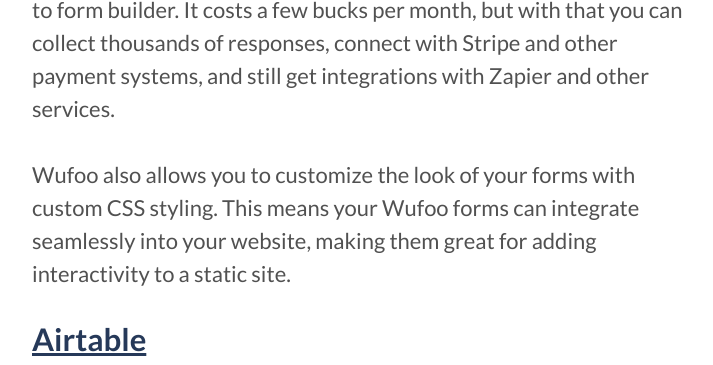
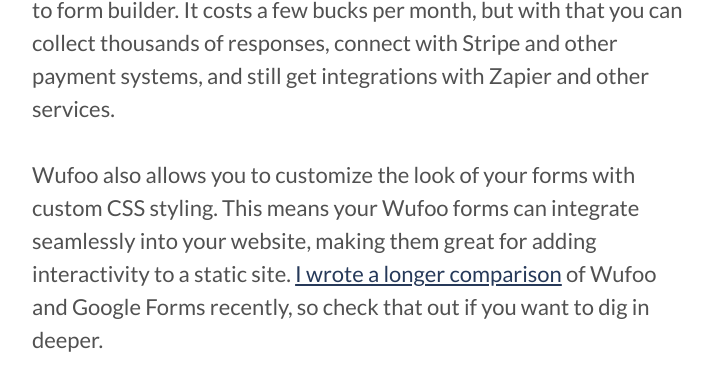
Before and after one commit to karllhughes/personal-blog-5, a Jekyll site: the page built from _posts/2020-11-16-google-forms-alternatives.md, in a window 1280 px wide and 900 px high, scrolled down 2940 px, cut to the strip 0-365 px from the top of the window. Shown: the whole strip, without its empty margins (278-991 px from the left). Built offline with Jekyll 4.4.1, drawn with Linux system fonts in a browser that asks for light colours; some of the changed text lies outside the part shown.

Commit message:
Updating link

```diff
--- a/_posts/2020-11-16-google-forms-alternatives.md
+++ b/_posts/2020-11-16-google-forms-alternatives.md
@@ -30,7 +30,7 @@
 
 When I need more features or to accept payments, [Wufoo](https://www.shareasale.com/r.cfm?b=1379130&u=1653894&m=89794) is my go-to form builder. It costs a few bucks per month, but with that you can collect thousands of responses, connect with Stripe and other payment systems, and still get integrations with Zapier and other services.
 
-Wufoo also allows you to customize the look of your forms with custom CSS styling. This means your Wufoo forms can integrate seamlessly into your website, making them great for adding interactivity to a static site.
+Wufoo also allows you to customize the look of your forms with custom CSS styling. This means your Wufoo forms can integrate seamlessly into your website, making them great for adding interactivity to a static site. [I wrote a longer comparison](/posts/wufoo-vs-google-forms) of Wufoo and Google Forms recently, so check that out if you want to dig in deeper.
 
 ### [Airtable](https://airtable.com/invite/r/4EaSmQNr)
 
```
